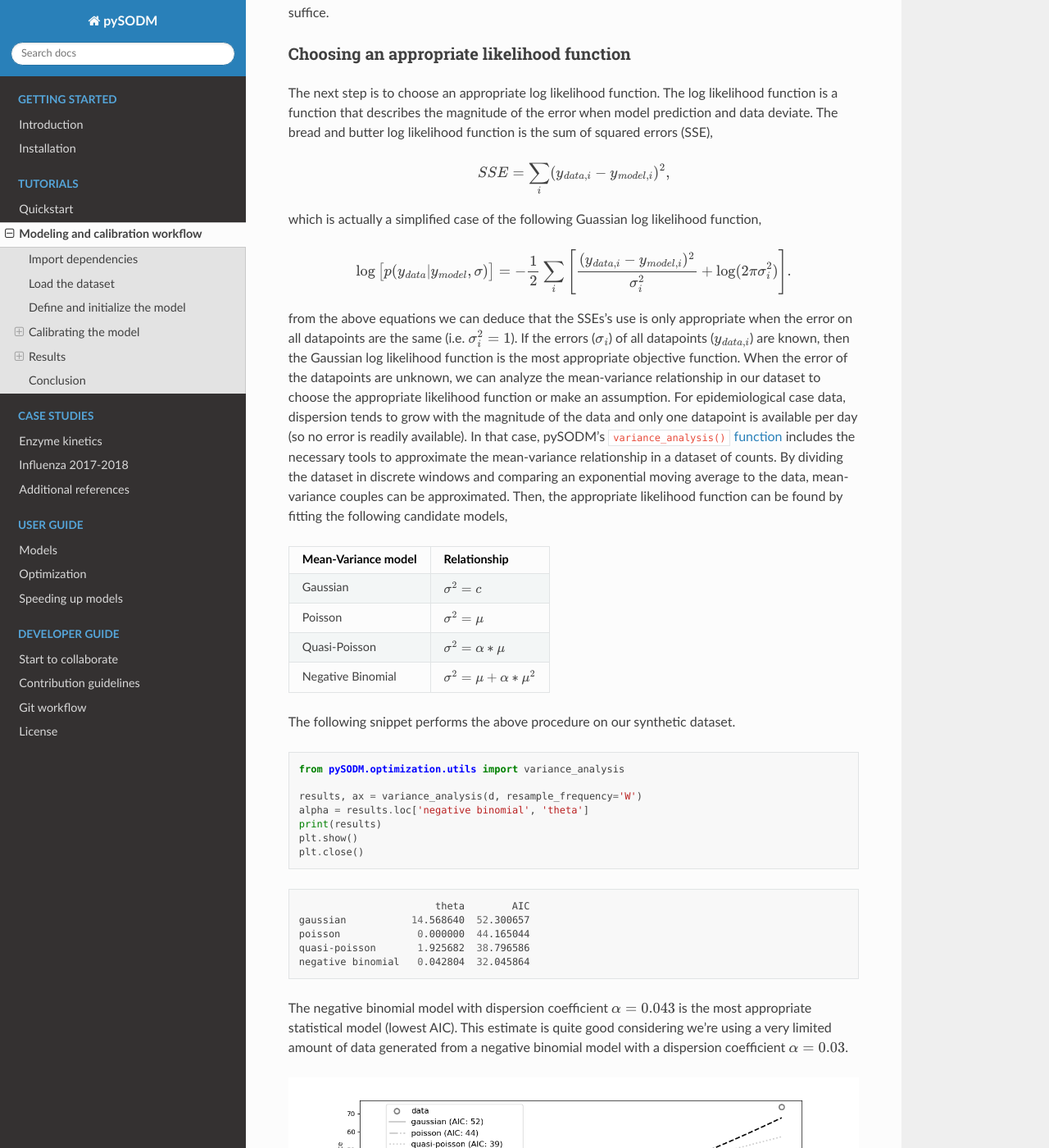
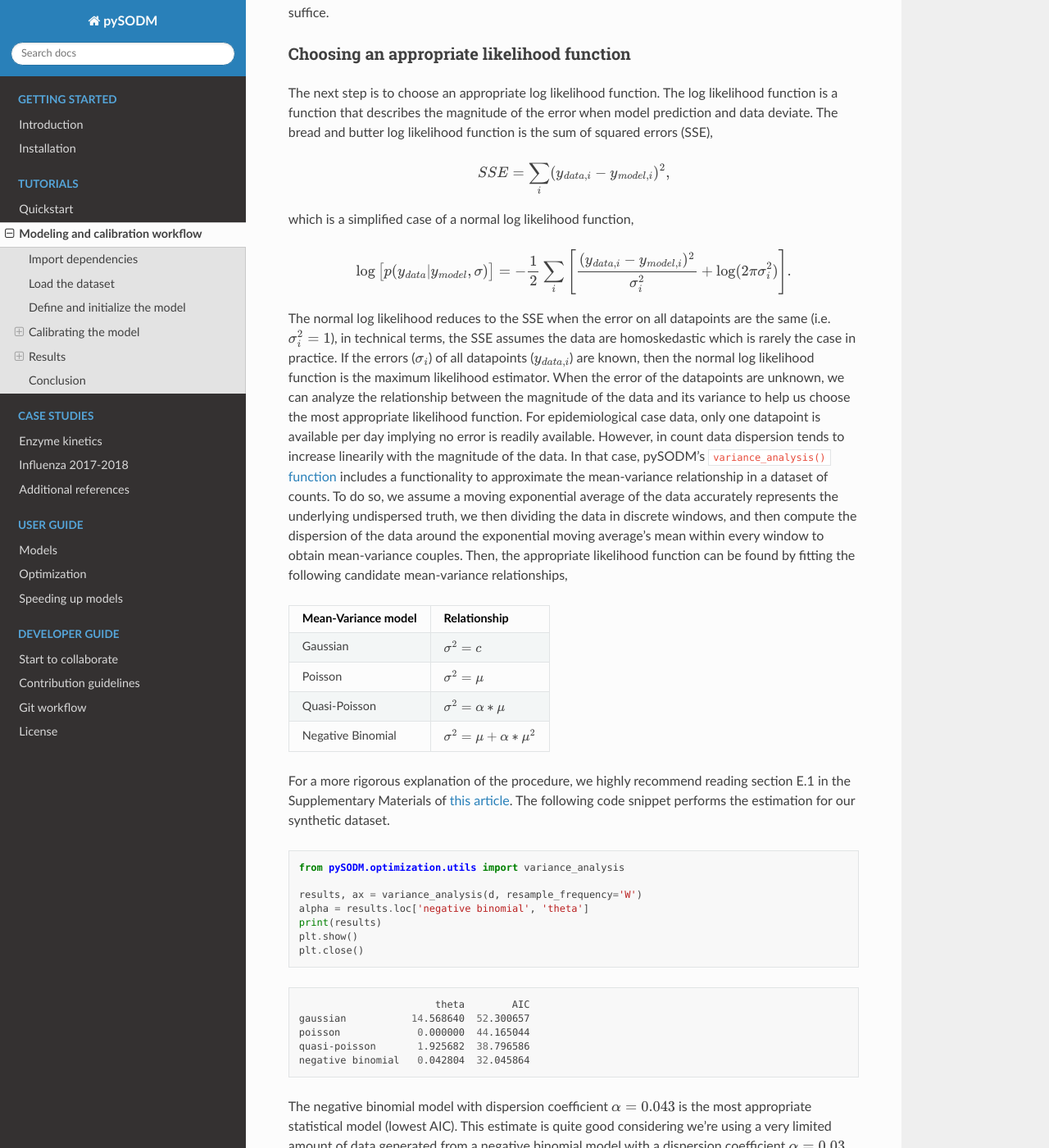
Before and after one commit to twallema/pySODM, a Sphinx documentation site: the page built from docs/workflow.md, in a window 1280 px wide and 1400 px high, scrolled down 4985 px. Shown: the whole window at 82% size. Built offline with Sphinx 7.4.7 and the Read the Docs theme 3.1.0, drawn with Linux system fonts in a browser that asks for light colours; some of the changed text lies outside the part shown.

Commit message:
enhance the documentation

````diff
--- a/docs/workflow.md
+++ b/docs/workflow.md
@@ -159,11 +159,11 @@ The next step is to choose an appropriate log likelihood function. The log likel
 ```{math}
 SSE = \sum_i (y_{data,i} - y_{model,i})^2,
 ```
-which is actually a simplified case of the following Guassian log likelihood function,
+which is a simplified case of a normal log likelihood function,
 ```{math}
 \log \big[ p(y_{data} | y_{model}, \sigma) \big] = - \frac{1}{2} \sum_i \Bigg[ \frac{(y_{data,i} - y_{model,i})^2}{\sigma_i^2} + \log (2 \pi \sigma_i^2) \Bigg].
 ```
-from the above equations we can deduce that the SSEs's use is only appropriate when the error on all datapoints are the same (i.e. {math}`\sigma_i^2 = 1`). If the errors ({math}`\sigma_i`) of all datapoints ({math}`y_{data,i}`) are known, then the Gaussian log likelihood function is the most appropriate objective function. When the error of the datapoints are unknown, we can analyze the mean-variance relationship in our dataset to choose the appropriate likelihood function or make an assumption. For epidemiological case data, dispersion tends to grow with the magnitude of the data and only one datapoint is available per day (so no error is readily available). In that case, pySODM's [`variance_analysis()` function](optimization.md) includes the necessary tools to approximate the mean-variance relationship in a dataset of counts. By dividing the dataset in discrete windows and comparing an exponential moving average to the data, mean-variance couples can be approximated. Then, the appropriate likelihood function can be found by fitting the following candidate models,
+The normal log likelihood reduces to the SSE when the error on all datapoints are the same (i.e. {math}`\sigma_i^2 = 1`), in technical terms, the SSE assumes the data are homoskedastic which is rarely the case in practice. If the errors ({math}`\sigma_i`) of all datapoints ({math}`y_{data,i}`) are known, then the normal log likelihood function is the maximum likelihood estimator. When the error of the datapoints are unknown, we can analyze the relationship between the magnitude of the data and its variance to help us choose the most appropriate likelihood function. For epidemiological case data, only one datapoint is available per day implying no error is readily available. However, in count data dispersion tends to increase linearily with the magnitude of the data. In that case, pySODM's [`variance_analysis()` function](optimization.md) includes a functionality to approximate the mean-variance relationship in a dataset of counts. To do so, we assume a moving exponential average of the data accurately represents the underlying undispersed truth, we then dividing the data in discrete windows, and then compute the dispersion of the data around the exponential moving average's mean within every window to obtain mean-variance couples. Then, the appropriate likelihood function can be found by fitting the following candidate mean-variance relationships,
 
 | Mean-Variance model          | Relationship                               |
 |------------------------------|--------------------------------------------|
@@ -172,7 +172,7 @@ from the above equations we can deduce that the SSEs's use is only appropriate w
 | Quasi-Poisson                | {math}`\sigma^2 = \alpha * \mu`            |
 | Negative Binomial            | {math}`\sigma^2 = \mu + \alpha * \mu^2`    |
 
-The following snippet performs the above procedure on our synthetic dataset.
+For a more rigorous explanation of the procedure, we highly recommend reading section E.1 in the Supplementary Materials of [this article](https://www.sciencedirect.com/science/article/pii/S0307904X23002810). The following code snippet performs the estimation for our synthetic dataset.
 ```
 from pySODM.optimization.utils import variance_analysis
 
@@ -190,7 +190,7 @@ poisson             0.000000  44.165044
 quasi-poisson       1.925682  38.796586
 negative binomial   0.042804  32.045864
 ```
-The negative binomial model with dispersion coefficient {math}`\alpha = 0.043` is the most appropriate statistical model (lowest AIC). This estimate is quite good considering we're using a very limited amount of data generated from a negative binomial model with a dispersion coefficient {math}`\alpha = 0.03`.
+The negative binomial model with dispersion coefficient {math}`\alpha = 0.043` is the most appropriate statistical model (lowest AIC). This estimate is quite good considering we're using a very limited amount of data generated from a negative binomial model with a dispersion coefficient {math}`\alpha = 0.03`. We highly recommend varying both the window size and the length of the exponential filter before committing to any likelihood function.
 
 ![variance_analysis](/_static/figs/workflow/variance_analysis.png)
 
````
